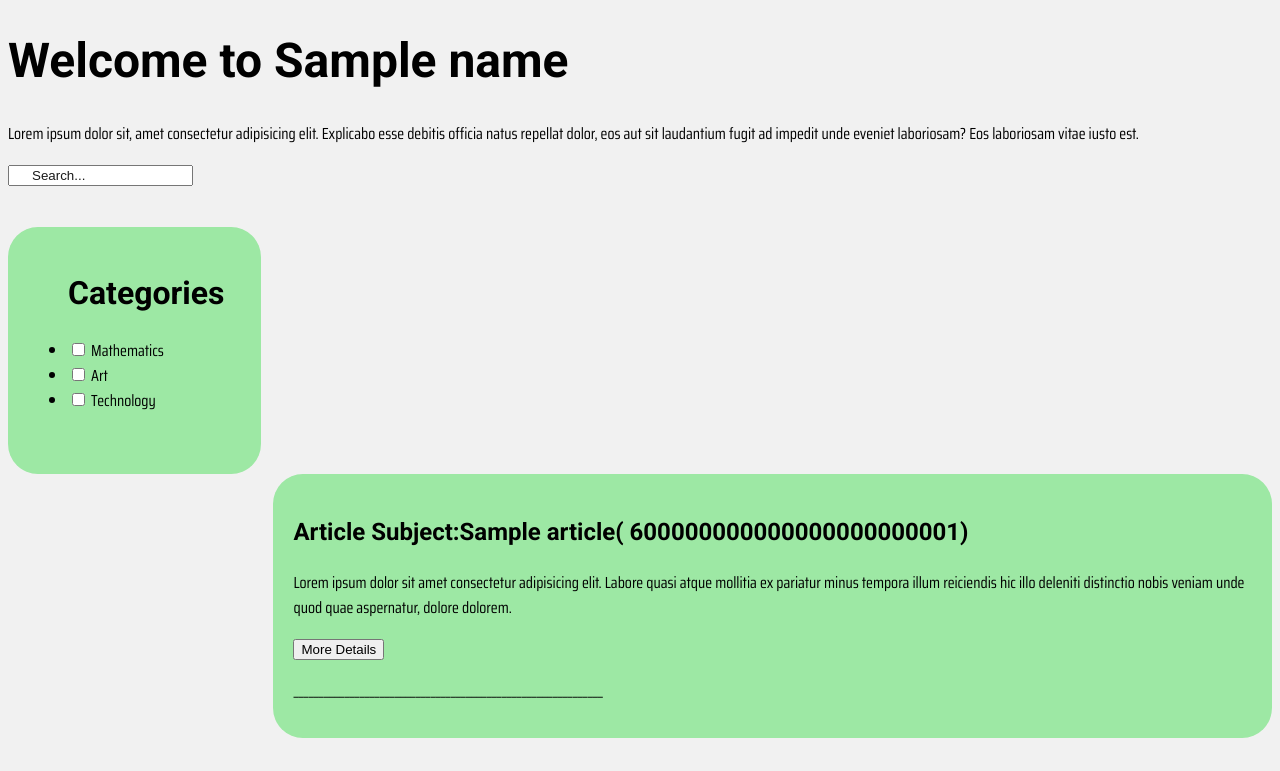
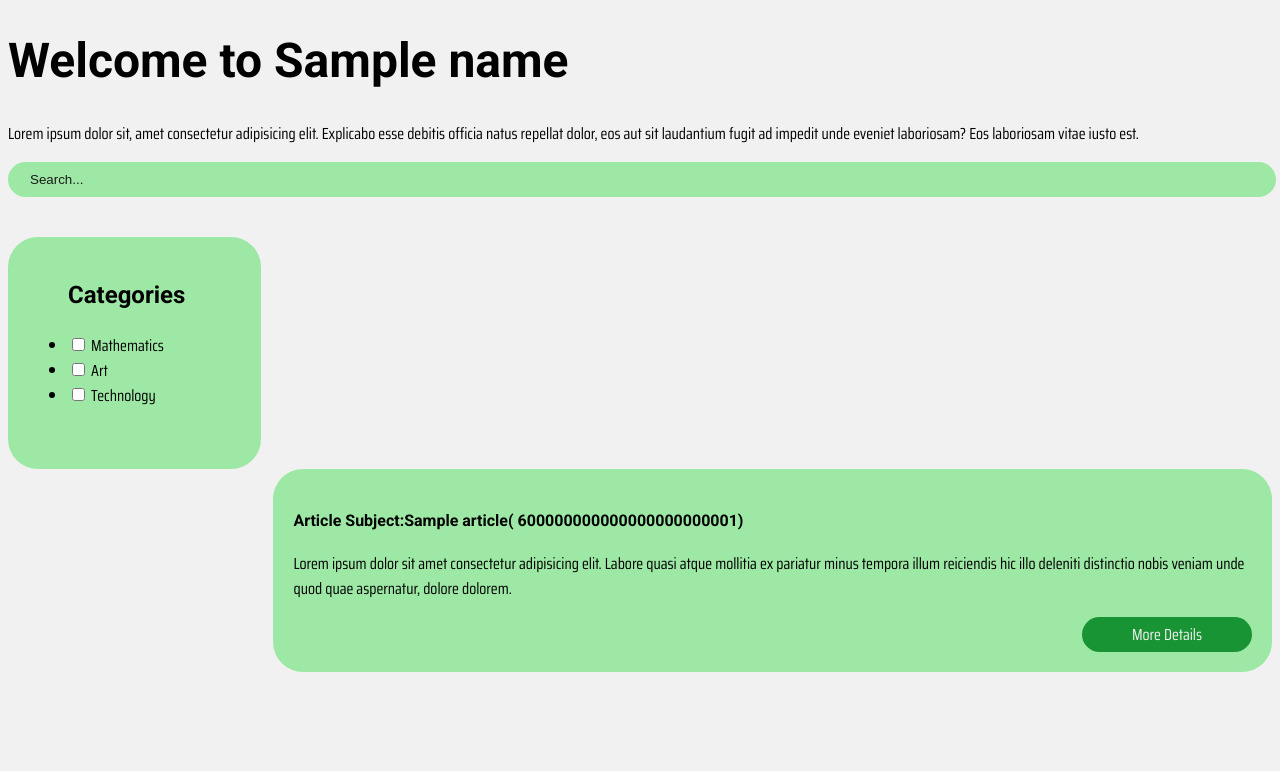
Before and after one commit to AMarieP/IT6037_Data_Access_Managment_Group_Project, a Node server app: template Admirable Blue Beatles/views/index copy.ejs in a window 1280 px wide. Shown: the part 40-811 px from the top of the page. Run offline with Node 20, Linux system fonts and the light colour scheme; tables that the repository leaves empty hold one stand-in row (values such as "Sample post"); the template is opened without the code that fills it: values that come from a table or form of the project are taken from there, most other values are stand-ins (such as "Sample title", 1, 10 or a date in 2020); some libraries are stand-ins or nearby versions.

Commit message:
Additional changes to html

```diff
--- a/Admirable Blue Beatles/views/index copy.ejs
+++ b/Admirable Blue Beatles/views/index copy.ejs
@@ -22,8 +22,9 @@
       impedit unde eveniet laboriosam? Eos laboriosam vitae iusto est.
     </p>
 
-    <div class="searchbar">
+    <div class="search-bar-wrap">
       <input
+        class="search-bar"
         type="text"
         id="searchInput"
         placeholder="Search..."
@@ -35,7 +36,7 @@
       <div class="col-20">
         <div class="cat-card">
           <ul>
-            <h2>Categories</h2>
+            <h3>Categories</h3>
             <li>
               <input type="checkbox" id="mathCheckbox" onchange="filterArticles()" />
               Mathematics
@@ -59,20 +60,20 @@
         <% articleList.forEach(function(item, index){ %>
           <div class="article-card">
         <div class="container">
-          <h3>Article Subject:<%= item.name %>(<span> <%= item.id %></span>)</h3>
+          <h4>Article Subject:<%= item.name %>(<span> <%= item.id %></span>)</h4>
           <!-- <h1>  Article Name :<%= item.article.length > 0 ? item.article[0].name : '' %></h1> -->
 
           <!-- loop through each object in item -->
           <% item.article.forEach(function(item, index){ %>
 
-          <h5>Article name :<%= item.name %> (<span> <%= item.id %></span>)</h5>
-          <h6>Type:<%= item.type %></h6>
-          <h6>Born :<%= item.born %></h6>
-          <h6>Died :<%= item.died %></h6>
-          <h6>Nationality :<%= item.nationality %></h6>
-          <h6>Known For :<%= item.knownFor %></h6>
-          <h6>Notable Work :<%= item.notableWork %></h6>
-          <h6>About :<%= item.about %></h6>
+          <h2>Article name :<%= item.name %> (<span> <%= item.id %></span>)</h2>
+          <h4>Type:<%= item.type %></h4>
+          <h4>Born :<%= item.born %></h4>
+          <h4>Died :<%= item.died %></h4>
+          <h4>Nationality :<%= item.nationality %></h4>
+          <h4>Known For :<%= item.knownFor %></h4>
+          <h4>Notable Work :<%= item.notableWork %></h4>
+          <h4>About :<%= item.about %></h4>
 
           <% }) %>
 
@@ -82,13 +83,8 @@
             deleniti distinctio nobis veniam unde quod quae aspernatur, dolore
             dolorem.
           </p>
-
-          <div class="box">
-            <a href="/oneArticle">
-              <button>More Details</button>
-            </a>
-            <br />
-            <p>_____________________________________________________________</p>
+          <div class="card-btn-wrap">
+            <a class="btn btn-card-al-right btn-green" href="/oneArticle">More Details</a>
           </div>
         </div>
       </div>
```
